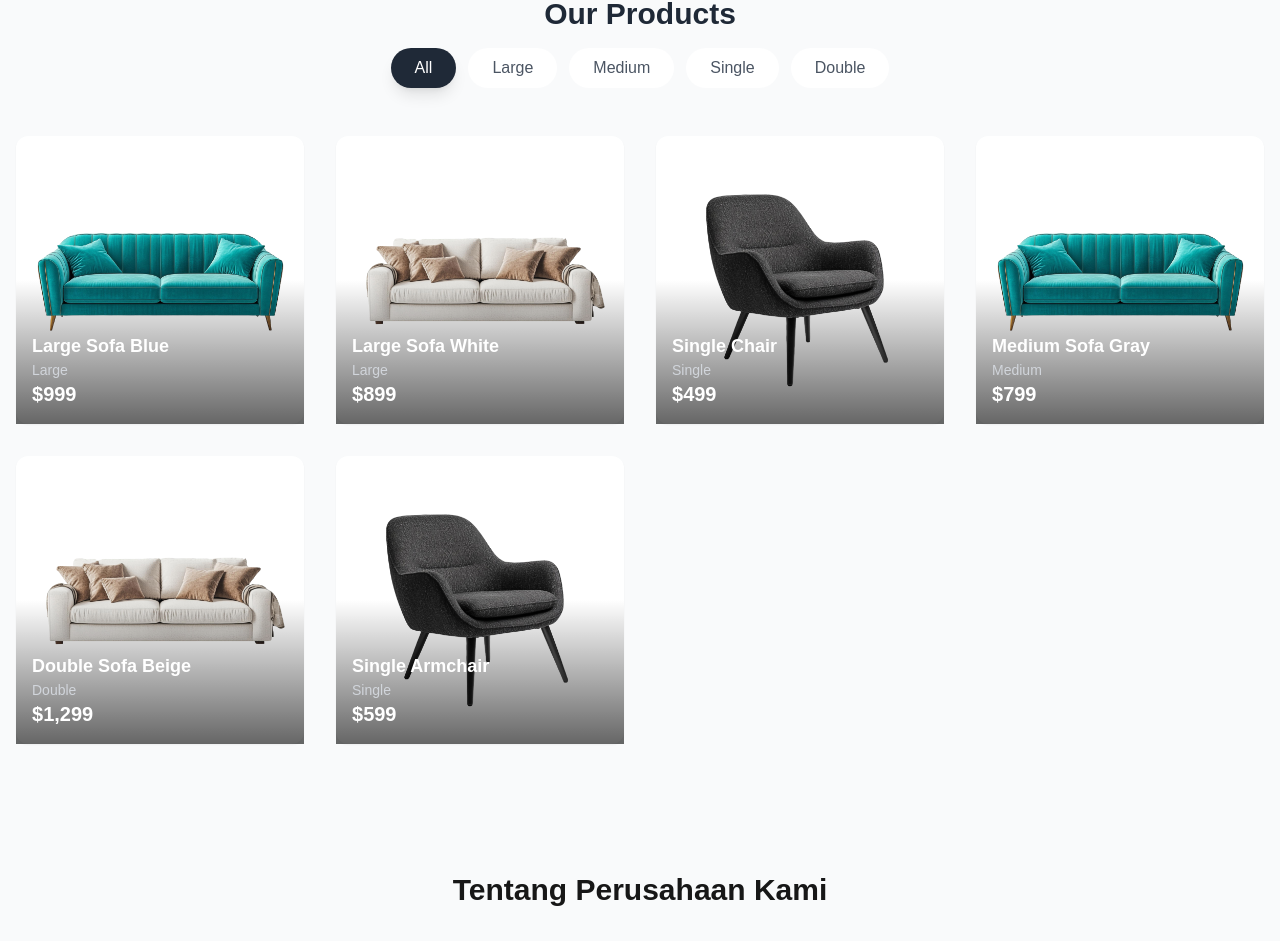
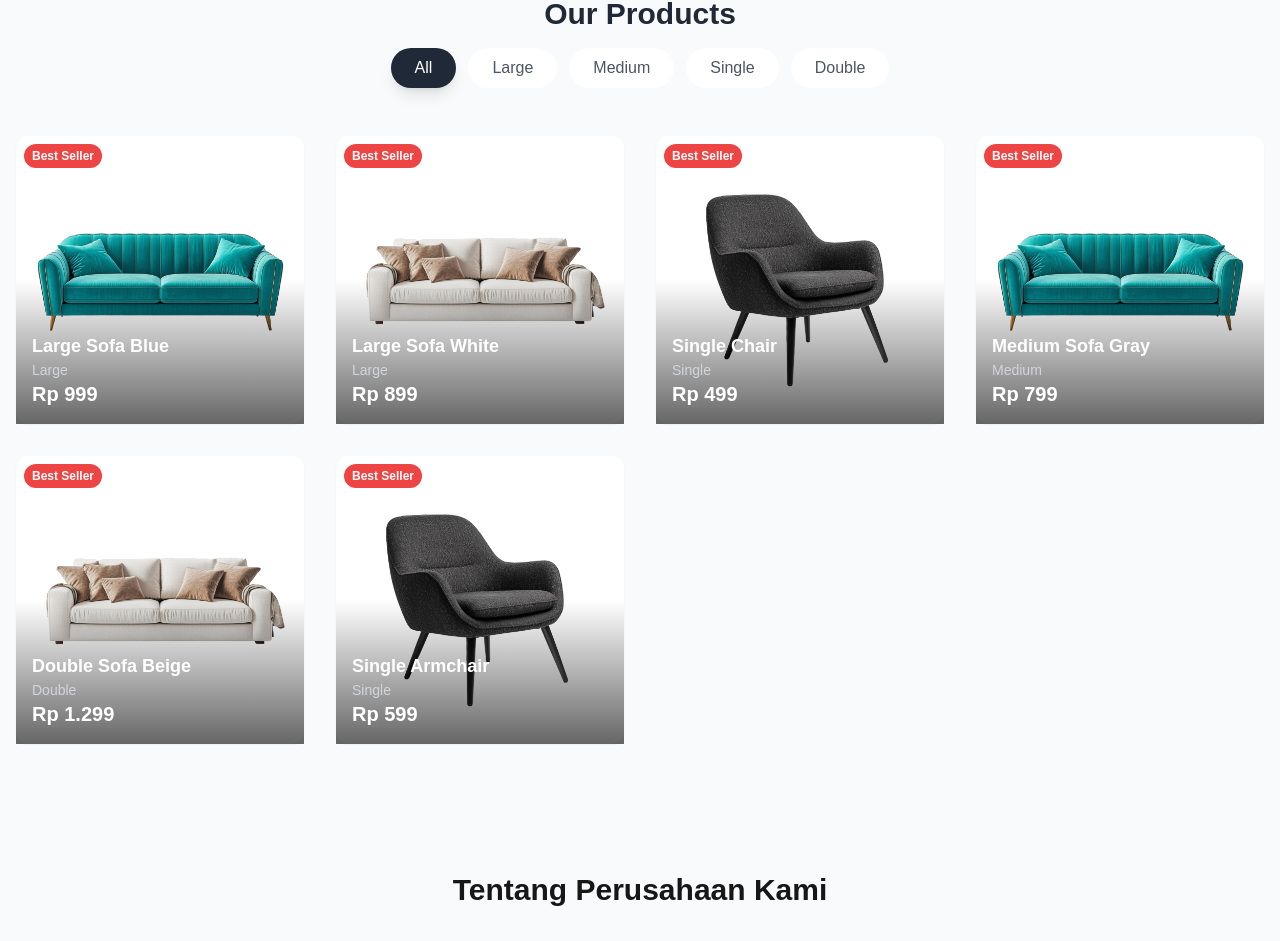
Before and after one commit to syukriyansyah-ipb/umkm_depok, a Next.js app: page / in a window 1280 px wide. Shown: the part 1100-2041 px from the top of the page. Built offline with nearby package versions, Linux system fonts and the light colour scheme.

Commit message:
add best seller option

```diff
--- a/components/ProductList.tsx
+++ b/components/ProductList.tsx
@@ -15,7 +15,8 @@ const productData: ProductType[] = [
     price: 999,
     image: '/images/sofa_1.png',
     type: 'Furniture',
-    description: 'A large blue sofa perfect for living rooms.'
+    description: 'A large blue sofa perfect for living rooms.',
+    isBestSeller: true
   },
   {
     id: 2,
@@ -24,7 +25,8 @@ const productData: ProductType[] = [
     price: 899,
     type: 'Furniture',
     image: '/images/sofa_4.png',
-    description: 'A large blue sofa perfect for living rooms.'
+    description: 'A large blue sofa perfect for living rooms.',
+    isBestSeller: true
   },
   {
     id: 3,
@@ -33,7 +35,8 @@ const productData: ProductType[] = [
     price: 499,
     type: 'Furniture',
     image: '/images/sofa_3.png',
-    description: 'A large blue sofa perfect for living rooms.'
+    description: 'A large blue sofa perfect for living rooms.',
+    isBestSeller: true
   },
   {
     id: 4,
@@ -42,7 +45,8 @@ const productData: ProductType[] = [
     price: 799,
     type: 'Furniture',
     image: '/images/sofa_1.png',
-    description: 'A large blue sofa perfect for living rooms.'
+    description: 'A large blue sofa perfect for living rooms.',
+    isBestSeller: true
   },
   {
     id: 5,
@@ -51,7 +55,8 @@ const productData: ProductType[] = [
     price: 1299,
     type: 'Furniture',
     image: '/images/sofa_4.png',
-    description: 'A large blue sofa perfect for living rooms.'
+    description: 'A large blue sofa perfect for living rooms.',
+    isBestSeller: true
   },
   {
     id: 6,
@@ -60,7 +65,8 @@ const productData: ProductType[] = [
     price: 599,
     type: 'Furniture',
     image: '/images/sofa_3.png',
-    description: 'A large blue sofa perfect for living rooms.'
+    description: 'A large blue sofa perfect for living rooms.',
+    isBestSeller: true
   },
 ]
 
@@ -120,7 +126,7 @@ export default function ProductList() {
                 animate={{ opacity: 1, y: 0 }}
                 exit={{ opacity: 0, y: 20, transition: { duration: 0.2 } }}
                 transition={{ duration: 0.3 }}
-                className="bg-white rounded-xl shadow-sm hover:shadow-md transition-shadow duration-300 flex flex-col"
+                className="bg-white rounded-xl shadow-sm hover:shadow-md transition-shadow duration-300 flex flex-col relative"
               >
                 <div className="relative pt-[100%] w-full overflow-hidden rounded-t-xl group">
                   <div className="absolute inset-0 flex items-center justify-center">
@@ -136,14 +142,21 @@ export default function ProductList() {
                   <div className="absolute inset-0 bg-gradient-to-t from-black/60 via-transparent to-transparent flex flex-col justify-end p-4">
                     <h3 className="font-semibold text-lg text-white">{product.name}</h3>
                     <p className="text-sm text-gray-300">{product.category}</p>
-                    <p className="font-bold text-xl text-white">${product.price.toLocaleString()}</p>
+                    <p className="font-bold text-xl text-white">Rp {product.price.toLocaleString('id-ID')}</p>
                   </div>
-                  <button
-                    onClick={() => setSelectedProduct(product)}
-                    className="absolute bottom-4 left-1/2 -translate-x-1/2 bg-white/90 backdrop-blur-sm text-gray-800 px-6 py-2 rounded-full opacity-0 group-hover:opacity-100 transition-all duration-300 hover:bg-white shadow-lg"
-                  >
-                    View Details
-                  </button>
+                  {product.isBestSeller && (
+                    <span className="absolute top-2 left-2 bg-red-500 text-white text-xs font-bold px-2 py-1 rounded-full">
+                      Best Seller
+                    </span>
+                  )}
+                  <div className="absolute inset-0 flex items-center justify-center opacity-0 group-hover:opacity-100 transition-opacity duration-300">
+                    <button
+                      onClick={() => setSelectedProduct(product)}
+                      className="bg-white/90 backdrop-blur-sm text-gray-800 px-4 py-2 rounded-full hover:bg-white shadow-lg"
+                    >
+                      View Details
+                    </button>
+                  </div>
                 </div>
               </motion.div>
             ))}
--- a/types/productType.ts
+++ b/types/productType.ts
@@ -6,4 +6,5 @@ export interface ProductType {
   image: string
   type: string
   description: string
+  isBestSeller: boolean
 }
```
